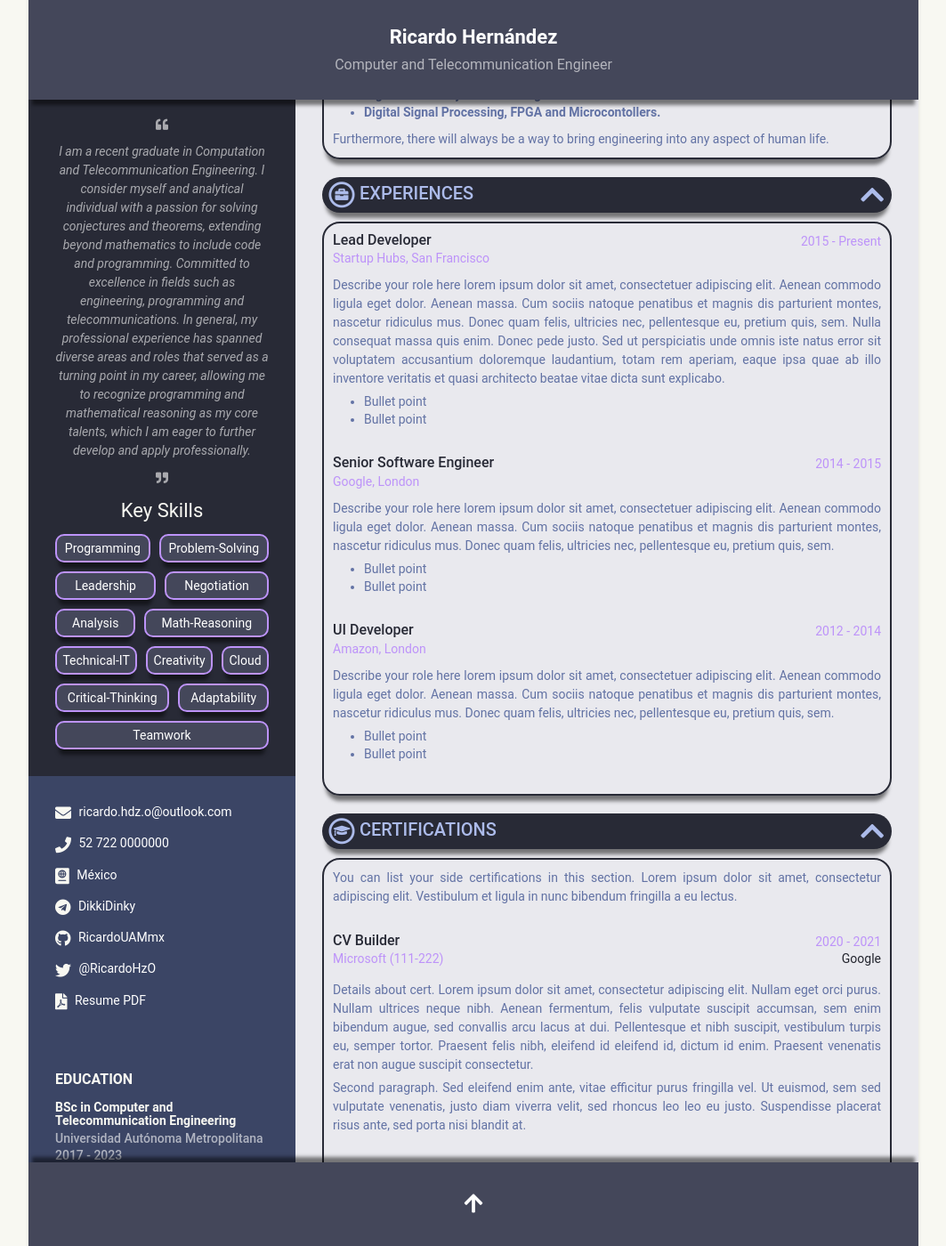
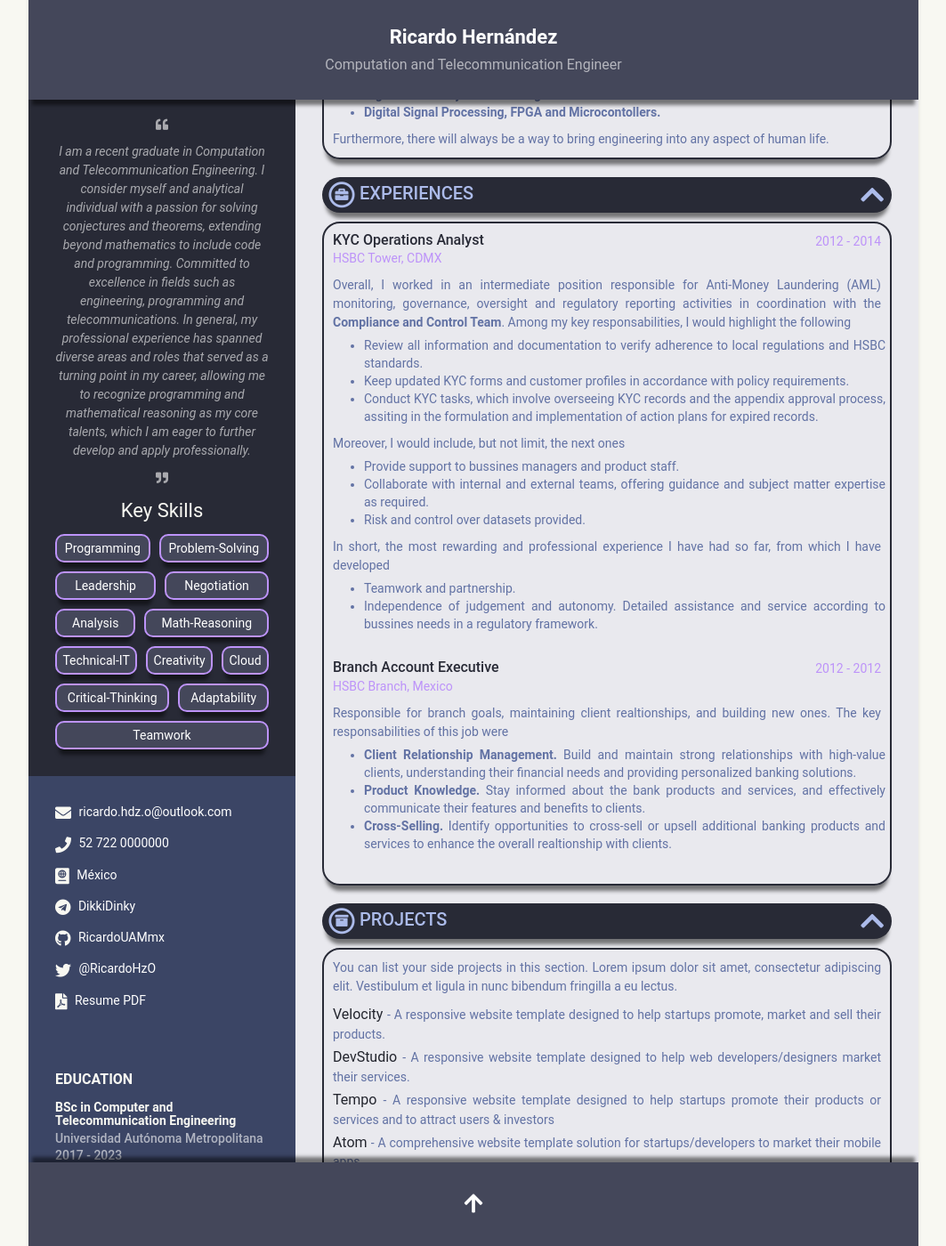
Before and after one commit to RicardoUAMmx/webcode, a Jekyll site: the page built from index.html, in a window 1280 px wide and 1400 px high, scrolled down 473 px. Shown: the whole window at 89% size, without its empty margins (108-1171 px from the left). Built offline with Jekyll 4.4.1, drawn with Linux system fonts in a browser that asks for light colours; some of the changed text lies outside the part shown.

Commit message:
experimental cv-theme

```diff
--- a/_data/data.yml
+++ b/_data/data.yml
@@ -4,7 +4,7 @@
 
 header:
     title: Ricardo Hernández
-    subtitle: Computer and Telecommunication Engineer
+    subtitle: Computation and Telecommunication Engineer
 
 sidebar:
     position: left # position of the sidebar : left or right
@@ -99,7 +99,7 @@ career-profile:
       significantly influenced by subjects such as
 
         - **Algorithms and Programming.**
-        - **Signals and Systems.*+
+        - **Signals and Systems.**
         - **Digital Control Systems and Digital Communications.**
         - **Digital Signal Processing, FPGA and Microcontollers.**
 
@@ -134,88 +134,53 @@ education:
 experiences:
     title: Experiences
     info:
-      - role: Lead Developer
-        time: 2015 - Present
-        company: Startup Hubs, San Francisco
+      - role: KYC Operations Analyst
+        time: 2012 - 2014
+        company: HSBC Tower, CDMX
         details: |
-          Describe your role here lorem ipsum dolor sit amet, consectetuer
-          adipiscing elit. Aenean commodo ligula eget dolor. Aenean massa.
-          Cum sociis natoque penatibus et magnis dis parturient montes,
-          nascetur ridiculus mus. Donec quam felis, ultricies nec,
-          pellentesque eu, pretium quis, sem. Nulla consequat massa quis
-          enim. Donec pede justo. Sed ut perspiciatis unde omnis iste natus
-          error sit voluptatem accusantium doloremque laudantium, totam rem
-          aperiam, eaque ipsa quae ab illo inventore veritatis et quasi
-          architecto beatae vitae dicta sunt explicabo.
-            - Bullet point
-            - Bullet point
-      - role: Senior Software Engineer
-        time: 2014 - 2015
-        company: Google, London
+          Overall, I worked in an intermediate position responsible for
+          Anti-Money Laundering (AML) monitoring, governance, oversight and
+          regulatory reporting activities in coordination with the **Compliance
+          and Control Team**. Among my key responsabilities, I would highlight
+          the following
+
+            - Review all information and documentation to verify adherence to
+              local regulations and HSBC standards.
+            - Keep updated KYC forms and customer profiles in accordance with
+              policy requirements.
+            - Conduct KYC tasks, which involve overseeing KYC records and the
+              appendix approval process, assiting in the formulation and
+              implementation of action plans for expired records.
+
+          Moreover, I would include, but not limit, the next ones
+
+            - Provide support to bussines managers and product staff.
+            - Collaborate with internal and external teams, offering guidance
+              and subject matter expertise as required.
+            - Risk and control over datasets provided.
+
+          In short, the most rewarding and professional experience I have had
+          so far, from which I have developed
+
+            - Teamwork and partnership.
+            - Independence of judgement and autonomy.
+              Detailed assistance and service according to bussines needs in a
+              regulatory framework.
+      - role: Branch Account Executive
+        time: 2012 - 2012
+        company: HSBC Branch, Mexico
         details: |
-          Describe your role here lorem ipsum dolor sit amet, consectetuer
-          adipiscing elit. Aenean commodo ligula eget dolor. Aenean massa.
-          Cum sociis natoque penatibus et magnis dis parturient montes,
-          nascetur ridiculus mus. Donec quam felis, ultricies nec,
-          pellentesque eu, pretium quis, sem.
-            - Bullet point
-            - Bullet point
-      - role: UI Developer
-        time: 2012 - 2014
-        company: Amazon, London
-        details: |
-          Describe your role here lorem ipsum dolor sit amet, consectetuer
-          adipiscing elit. Aenean commodo ligula eget dolor. Aenean massa.
-          Cum sociis natoque penatibus et magnis dis parturient montes,
-          nascetur ridiculus mus. Donec quam felis, ultricies nec,
-          pellentesque eu, pretium quis, sem.
-            - Bullet point
-            - Bullet point
-
-certifications:
-      title: Certifications
-      intro: >
-        You can list your side certifications in this
-        section. Lorem ipsum dolor sit amet, consectetur adipiscing elit.
-        Vestibulum et ligula in nunc bibendum fringilla a eu lectus.
-      list:
-        - name: CV Builder
-          start: 2020
-          end: 2021
-          organization: Microsoft
-          credentialid: 111-222
-          credentialurl: www.google.com
-          credentialname: Google
-          details: |
-            Details about cert. Lorem ipsum dolor sit amet, consectetur
-            adipiscing elit.
-            Nullam eget orci purus. Nullam ultrices neque nibh.
-            Aenean fermentum, felis vulputate suscipit accumsan,
-            sem enim bibendum augue, sed convallis arcu lacus at dui.
-            Pellentesque et nibh suscipit, vestibulum turpis eu, semper tortor.
-            Praesent felis nibh, eleifend id eleifend id, dictum id enim.
-            Praesent venenatis erat non augue suscipit consectetur.
-
-            Second paragraph. Sed eleifend enim ante, vitae efficitur purus
-            fringilla vel. Ut euismod, sem sed vulputate venenatis,
-            justo diam viverra velit, sed rhoncus leo leo eu justo.
-            Suspendisse placerat risus ante, sed porta nisi blandit at.
-        - name: Git learning
-          start: 2019
-          end:
-          organization: Microsoft
-          credentialid: 111-222
-          credentialurl: www.github.com
-          credentialname: Github
-          details: |
-            Older certification. Lorem ipsum dolor sit amet, consectetur
-            adipiscing elit.
-            Nullam eget orci purus. Nullam ultrices neque nibh.
-            Aenean fermentum, felis vulputate suscipit accumsan,
-            sem enim bibendum augue, sed convallis arcu lacus at dui.
-            Pellentesque et nibh suscipit, vestibulum turpis eu, semper tortor.
-            Praesent felis nibh, eleifend id eleifend id, dictum id enim.
-            Praesent venenatis erat non augue suscipit consectetur.
+          Responsible for branch goals, maintaining client realtionships, and
+          building new ones. The key responsabilities of this job were
+            - **Client Relationship Management.** Build and maintain strong
+              relationships with high-value clients, understanding their
+              financial needs and providing personalized banking solutions.
+            - **Product Knowledge.** Stay informed about the bank products and
+              services, and effectively communicate their features and benefits
+              to clients.
+            - **Cross-Selling.** Identify opportunities to cross-sell or upsell
+              additional banking products and services to enhance the overall
+              realtionship with clients.
 
 projects:
     title: Projects
```
